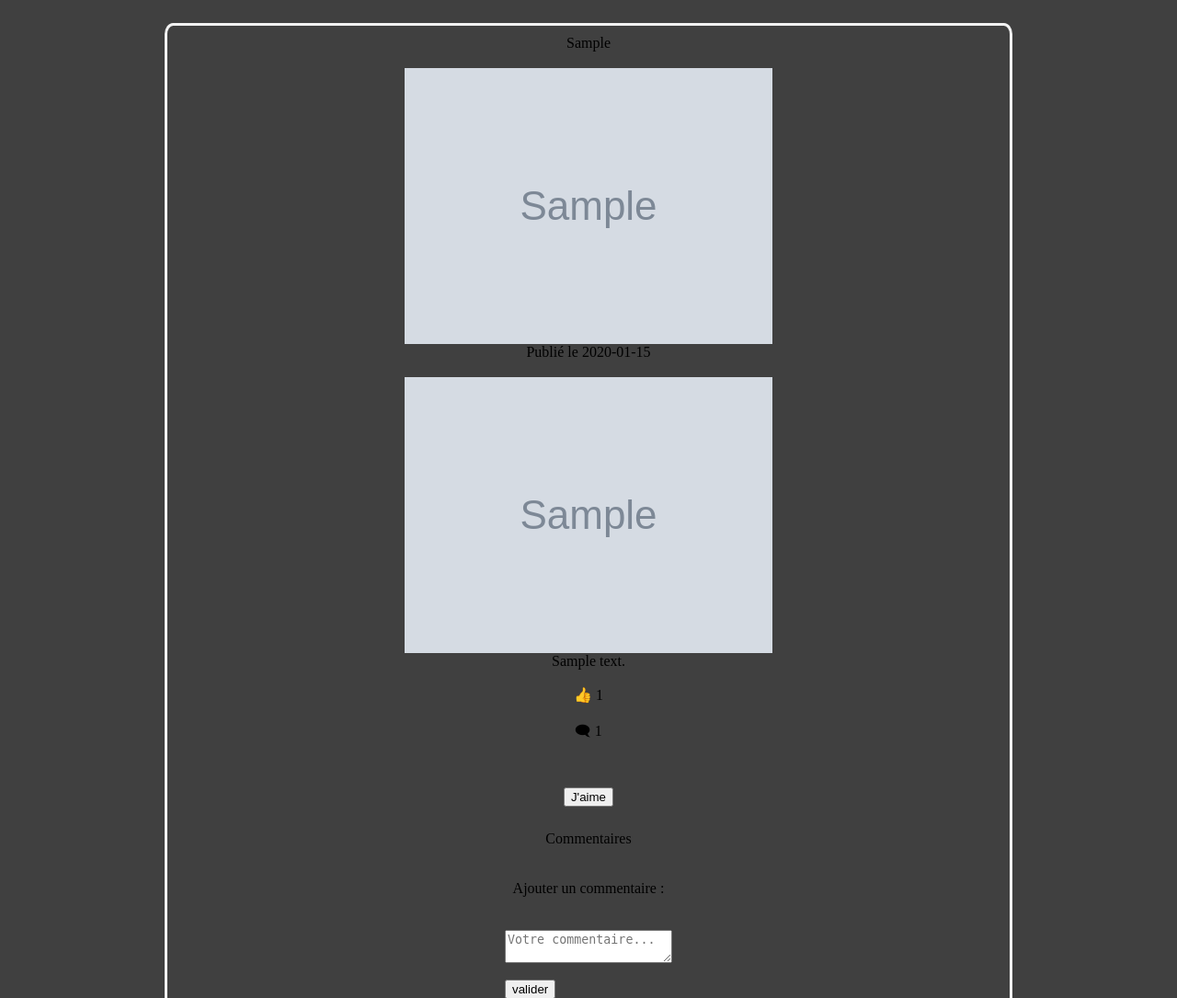
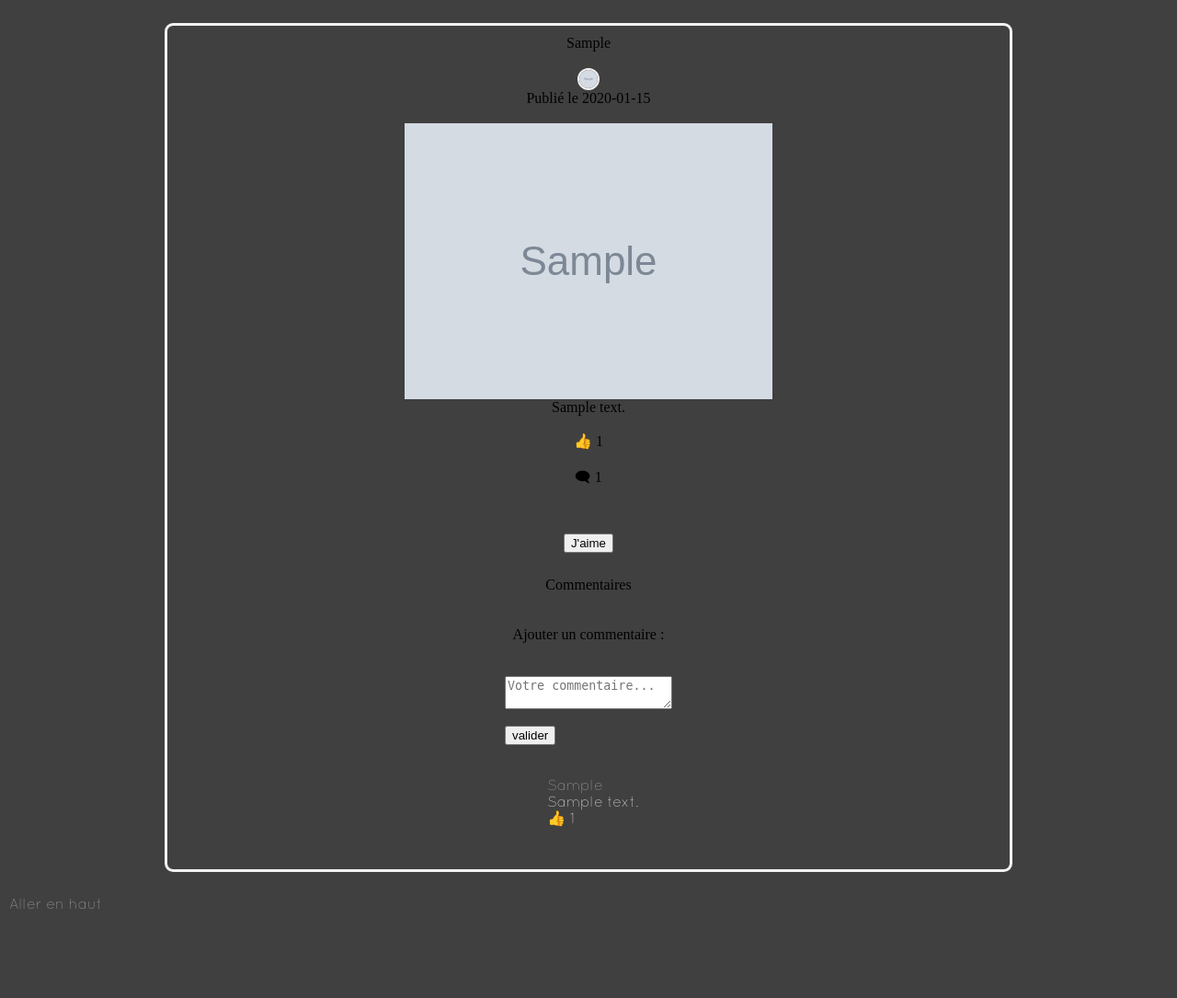
Before and after one commit to Zelkins10/projet-web-Le-Reseau, a PHP site: page /publication.php?id=1 in a window 1280 px wide. Shown: the part 50-1135 px from the top of the page at 92% size. After the commit the page ends 1038 px from the top, so only its background shows below. Run offline with PHP 8.4, Linux system fonts and the light colour scheme; tables that the repository leaves empty hold one stand-in row (values such as "Sample post"); grey boxes marked "Sample" are stand-in pictures; data that the repository does not hold is empty.

Commit message:
Lien profil->publication + supprComm marche +  améliorations classes

```diff
--- a/publication.php
+++ b/publication.php
@@ -33,20 +33,20 @@
                     <?php echo $donnees['pseudo']; ?> </div>
                 <br>
 
-                <div class="photoProfilAuteur">
-                    <img src="<?php echo $donnees['photoProfil']; ?>" id="photo_profil"> </div> <!-- mettre une pp vierge de type "par défaut" à l'auteur s'il n'a pas de pp personnalisée -->
+                <div>
+                    <img class="photo" src="<?php echo $donnees['photoProfil']; ?>" id="photo_profil"> </div> <!-- mettre une pp vierge de type "par défaut" à l'auteur s'il n'a pas de pp personnalisée -->
 
                 <!-- <p> -->
 
-                <div class="caracteristiques">Publié le
+                <div>Publié le
                     <?php echo $donnees['date']; ?> </div>
                 <br>
 
-                <div class="caracteristiques">
-                <img src="<?php echo $donnees['image']; ?>" id="img_publication"></div>
+                <div>
+                <img class="photoPublication" src="<?php echo $donnees['image']; ?>" id="img_publication"></div>
 
                  <!-- texte de la publication -->
-                <div class="caracteristiques"><?php echo $donnees['texte']; ?></div>
+                <div><?php echo $donnees['texte']; ?></div>
                 <br>
 
                 <!-- somme des likes de la publication -->
@@ -59,7 +59,7 @@
                 // ancienne 2e condition de jointure : AND IMAC_AimerPublication.id_IMAC_Utilisateur = IMAC_Publication.id_IMAC_Utilisateur
                 while($donnees = $reponse->fetch()){
                     ?>
-                    <div class="caracteristiques"><?php echo  "👍 " . $donnees['likes']; ?> </div>
+                    <div><?php echo  "👍 " . $donnees['likes']; ?> </div>
                     <br>
                     <?php
                 }
@@ -71,7 +71,7 @@
 
                 while($donnees = $reponse->fetch()){
                     ?>
-                    <div class="caracteristiques">
+                    <div>
                     <?php echo "🗨 " . $donnees['nbComms'];
                     ?>
                     </div>
@@ -107,14 +107,14 @@
             <br>
 
             <?php
-            $reponse = $bdd->query('SELECT IMAC_Commentaire.id, contenu, date, IMAC_Commentaire.id_IMAC_Utilisateur, id_IMAC_Publication, (SELECT COUNT(*) FROM IMAC_AimerCommentaire WHERE IMAC_AimerCommentaire.id = IMAC_Commentaire.id) AS likesDuComm, pseudo
+            $reponse = $bdd->query('SELECT IMAC_Commentaire.id AS idCommSQL, contenu, date, IMAC_Commentaire.id_IMAC_Utilisateur, id_IMAC_Publication, (SELECT COUNT(*) FROM IMAC_AimerCommentaire WHERE IMAC_AimerCommentaire.id = IMAC_Commentaire.id) AS likesDuComm, pseudo
             FROM IMAC_Commentaire
             LEFT JOIN IMAC_AimerCommentaire ON IMAC_Commentaire.id = IMAC_AimerCommentaire.id
             JOIN  IMAC_Utilisateur ON IMAC_Commentaire.id_IMAC_Utilisateur = IMAC_Utilisateur.id
             WHERE IMAC_Commentaire.id_IMAC_Publication = '.$id.'');
 
             while($donnees = $reponse->fetch()){
-                $idComm = $donnees['IMAC_Commentaire.id'];
+                $idComm = $donnees['idCommSQL'];
                 $pseudo = $donnees['pseudo'];
                 $comm = $donnees['contenu'];
             ?>
@@ -122,7 +122,7 @@
                     <p>
                         <?php if(isset($_SESSION['pseudo'])){ // Si on est co
                             if(($_SESSION['pseudo'] == "admin") || ($_SESSION['pseudo'] == $pseudo)){ ?> <!-- Si on est l'auteur du comm OU qu'on est l'admin -->
-                                <a href="supprComm.php?id=<?php echo $idcom; ?>" onclick="return(confirm('Êtes-vous sûr de vouloir supprimer ce commentaire ?'));"> <img src="img/croix.png" id="img_suppression" /> </a>
+                                <a href="supprComm.php?id=<?php echo $idComm; ?>" onclick="return(confirm('Êtes-vous sûr de vouloir supprimer ce commentaire ?'));"> <img src="img/croix.png" class="photo" /> </a>
                         <?php
                             }
                         } ?>
--- a/supprComm.php
+++ b/supprComm.php
@@ -1,8 +1,10 @@
 <?php
+
+$idComm=$_GET['id'];
 
 include 'bdd.php';
 
-$bdd->query('DELETE FROM IMAC_Commentaire WHERE idComm = ' . $idComm . '');
+$bdd->query('DELETE FROM IMAC_Commentaire WHERE id = ' . $idComm . '');
 
 header("location:".  $_SERVER['HTTP_REFERER']);
 
```
Also changed, not shown: profil.php (+8 -2 lines).
